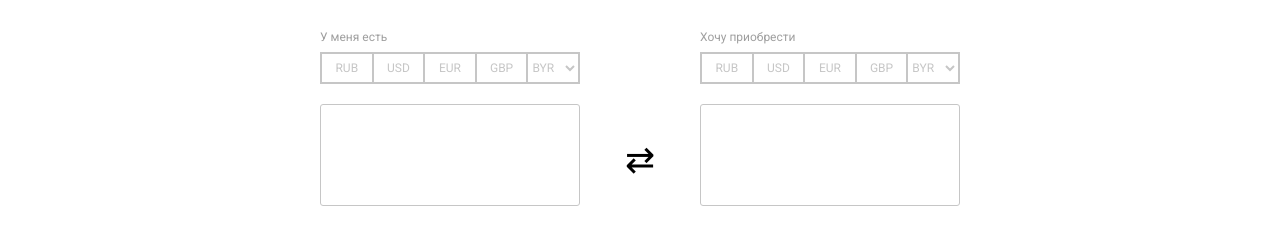
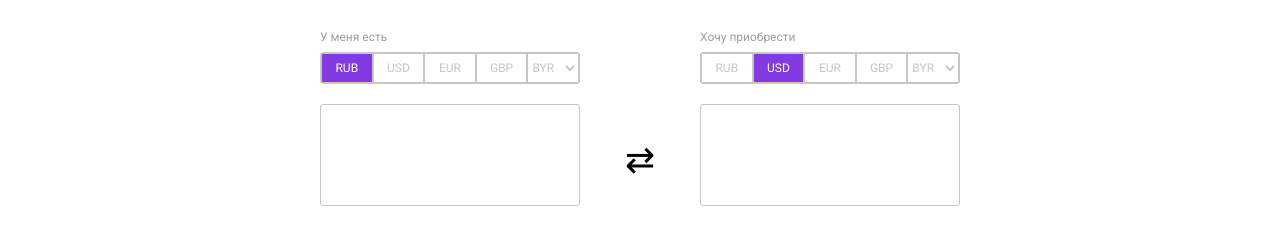
Before and after one commit to Marina-SV/currency-convertor, a plain HTML site: page index.html in a window 1280 px wide. Shown: the part 151-396 px from the top of the page. Drawn offline with Linux system fonts and the light colour scheme.

Commit message:
design 2.0

```diff
--- a/index.html
+++ b/index.html
@@ -35,7 +35,7 @@
           <div class="main__for-exchange">
             <p class="main__exchange-intro">У меня есть</p>
             <div class="main__currencies-list-for-exchange">
-              <button class="main__default-cur">RUB</button>
+              <button class="main__default-cur active">RUB</button>
               <button class="main__default-cur">USD</button>
               <button class="main__default-cur">EUR</button>
               <button class="main__default-cur">GBP</button>
@@ -79,7 +79,7 @@
             <p class="main__exchange-intro">Хочу приобрести</p>
             <div class="main__currencies-list-to-get-exchanged">
                 <button class="main__default-cur">RUB</button>
-                <button class="main__default-cur">USD</button>
+                <button class="main__default-cur active">USD</button>
                 <button class="main__default-cur">EUR</button>
                 <button class="main__default-cur">GBP</button>
                 <select>
--- a/style.css
+++ b/style.css
@@ -101,6 +101,7 @@ main {
     width: 260px;
     margin-top: 8px;
     border: 0.5px solid #C6C6C6;
+    border-radius: 3px;
 }
 
 select {
@@ -141,3 +142,8 @@ select {
     bottom: 25px;
     cursor: pointer;
 }
+
+.main__default-cur.active {
+    background-color: #833ae0;
+    color: white;
+}
```
